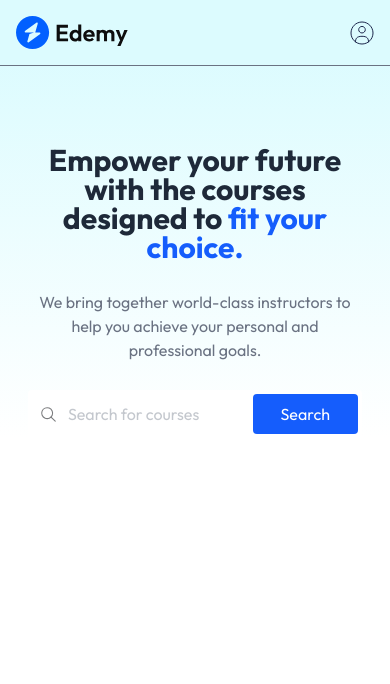
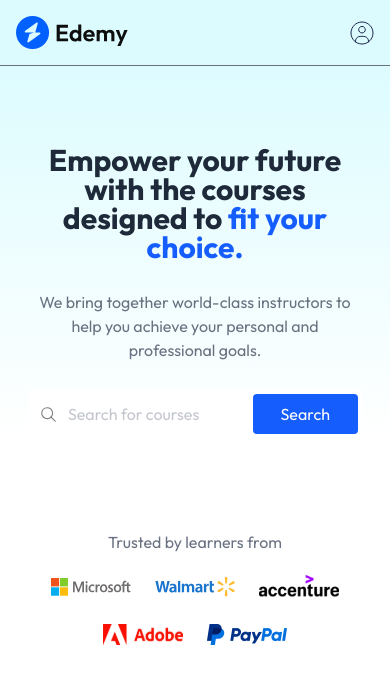
Before and after one commit to mohamad-abdelkhalek/ElevateX, a React (Vite) app in the folder client/: page / in a window 390 px wide. Shown: the top 684 px of the page. Built offline with nearby package versions, Linux system fonts and the light colour scheme; no server answers.

Commit message:
Client: Added Companies section with responsive trusted brand logos

```diff
--- a/client/src/components/student/Companiens.jsx
+++ /dev/null
@@ -1,11 +0,0 @@
-import React from 'react'
-
-const companiens = () => {
-  return (
-    <div>
-        <h1>companiens</h1>
-    </div>
-  )
-}
-
-export default companiens
--- /dev/null
+++ b/client/src/components/student/Companies.jsx
@@ -0,0 +1,30 @@
+import React from "react";
+import { assets } from "../../assets/assets";
+
+const Companies = () => {
+  return (
+    <div className="pt-16">
+      <p className="text-base text-gray-500">Trusted by learners from</p>
+      <div
+        className="flex flex-wrap items-center justify-center gap-6
+        md:gap-16 md:mt-10 mt-5"
+      >
+        <img
+          src={assets.microsoft_logo}
+          alt="Microsoft"
+          className="w-20 md:w-28"
+        />
+        <img src={assets.walmart_logo} alt="Walmart" className="w-20 md:w-28" />
+        <img
+          src={assets.accenture_logo}
+          alt="Accenture"
+          className="w-20 md:w-28"
+        />
+        <img src={assets.adobe_logo} alt="Adobe" className="w-20 md:w-28" />
+        <img src={assets.paypal_logo} alt="Paypal" className="w-20 md:w-28" />
+      </div>
+    </div>
+  );
+};
+
+export default Companies;
--- a/client/src/pages/student/Home.jsx
+++ b/client/src/pages/student/Home.jsx
@@ -1,5 +1,6 @@
 import React from "react";
 import Hero from "../../components/student/Hero";
+import Companies from "../../components/student/Companies";
 
 const Home = () => {
   return (
@@ -8,6 +9,7 @@ const Home = () => {
     text-center"
     >
       <Hero />
+      <Companies />
     </div>
   );
 };
```
